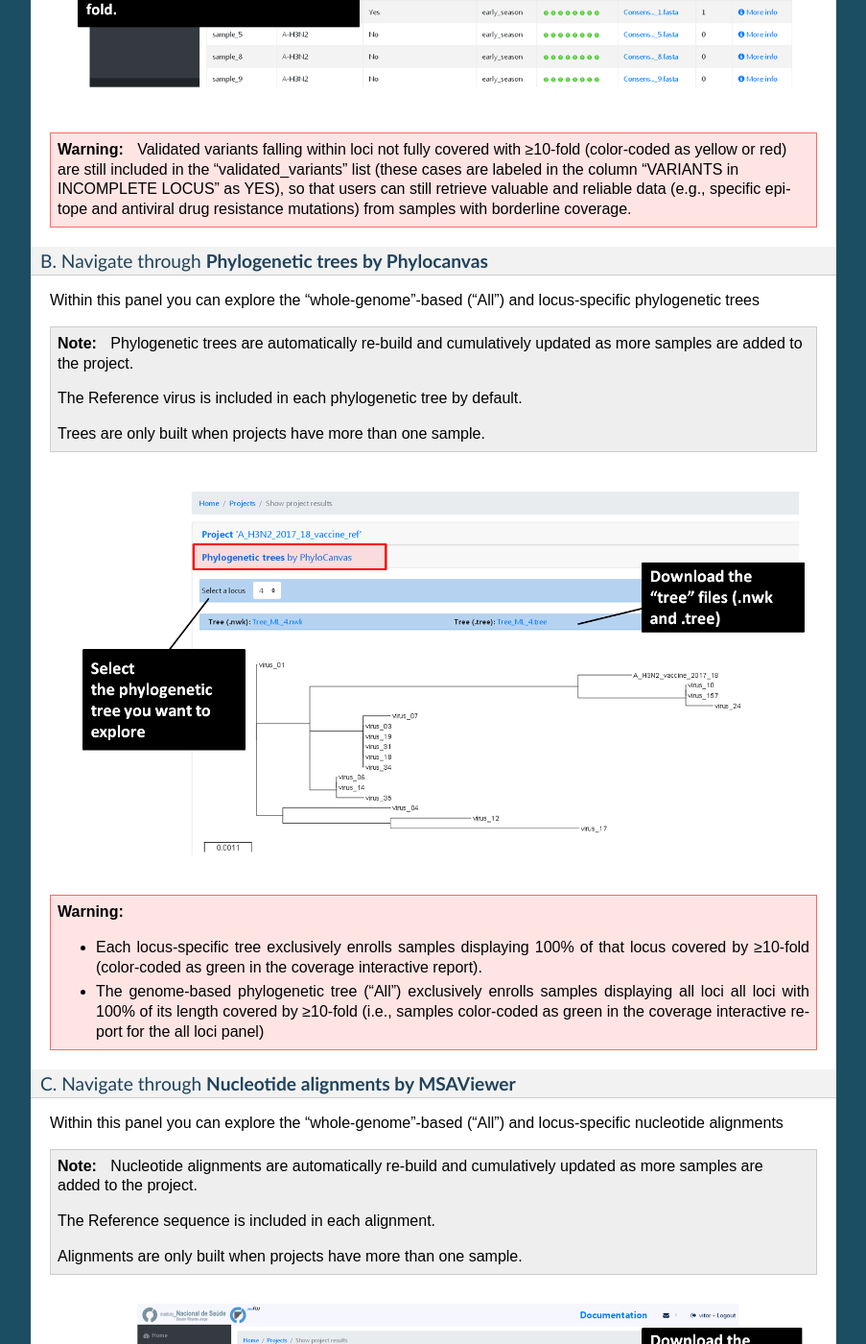
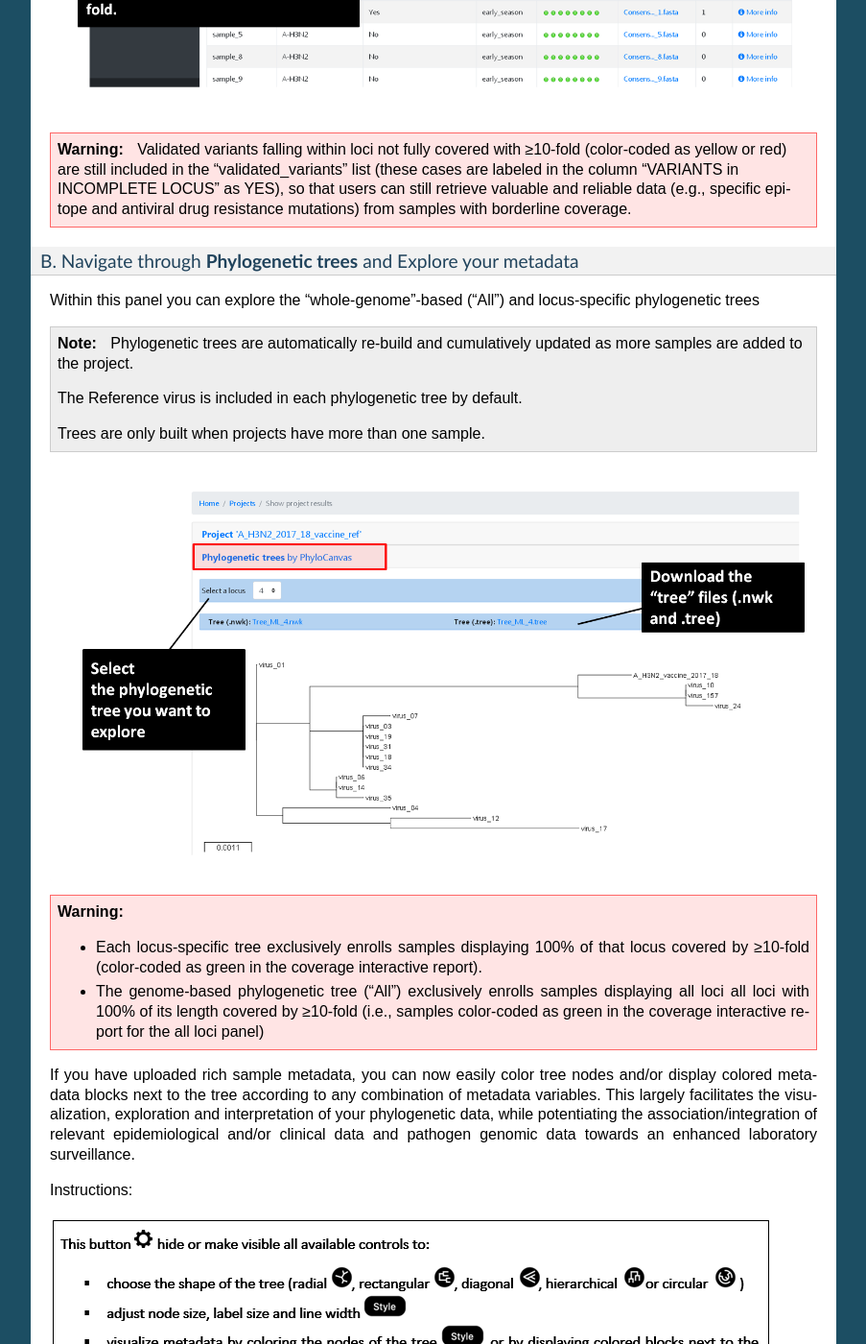
Before and after one commit to INSaFLU/insaflu_docs, a Sphinx documentation site: the page built from docs/output_visualization.rst, in a window 1280 px wide and 1400 px high, scrolled down 8911 px. Shown: the whole window at 96% size, without its empty margins (198-1101 px from the left). Built offline with Sphinx 7.4.7, drawn with Linux system fonts in a browser that asks for light colours; formulas are drawn with MathJax 3.

Commit message:
[Add] Update Sample metadata and Metadata visualization module

```diff
--- a/docs/data_analysis.rst
+++ b/docs/data_analysis.rst
@@ -166,6 +166,8 @@
 
 This module uses filtered nucleotide consensus sequences and performs refined nucleotide/protein sequence alignments and phylogenetic inferences. These outputs are automatically re-build and updated as more samples are added to user-restricted INSaFLU projects, making continuous data integration completely flexible and scalable.
 
+Users can also easily color the phylogenetic tree nodes and/or display colored metadata blocks next to the tree according to any combination of metadata variables, which facilitates the integration of relevant epidemiological and/or clinical data towards an enhanced genome-based pathogen surveillance.
+
 *Software version/settings*
 
 .. note::
@@ -209,7 +211,7 @@
 
 	**Phylocanvas** (http://phylocanvas.org/) (version 2.8.1; date 15.01.2018)
 
-		input files: phylogenetic tree for each locus-specific nucleotide alignment and for the alignments of the 'whole-genome' sequences (upon concatenation of all individual locus)
+		input files: phylogenetic tree obtained from each locus-specific nucleotide alignment and from the alignment of the 'whole-genome' sequences (upon concatenation of all individual locus)
 
 Intra-host minor variant detection (and uncovering of putative mixed infections)
 --------------------------------------------------------------------------------
--- a/docs/output_visualization.rst
+++ b/docs/output_visualization.rst
@@ -176,8 +176,8 @@
    Validated variants falling within loci not fully covered with ≥10-fold (color-coded as yellow or red) are still included in the "validated_variants" list (these cases are labeled in the column "VARIANTS in INCOMPLETE LOCUS" as YES), so that users can still retrieve valuable and reliable data (e.g., specific epitope and antiviral drug resistance mutations) from samples with borderline coverage.
 
 
-B. Navigate through **Phylogenetic trees by Phylocanvas**
-.........................................................
+B. Navigate through **Phylogenetic trees** and Explore your metadata
+....................................................................
 
 Within this panel you can explore the "whole-genome"-based ("All") and locus-specific phylogenetic trees
 
@@ -196,6 +196,21 @@
    - Each locus-specific tree exclusively enrolls samples displaying 100% of that locus covered by ≥10-fold (color-coded as green in the coverage interactive report).
 
    - The genome-based phylogenetic tree ("All") exclusively enrolls samples displaying all loci all loci with 100% of its length covered by ≥10-fold (i.e., samples color-coded as green in the coverage interactive report for the all loci panel)
+
+
+
+If you have uploaded rich sample metadata, you can now easily color tree nodes and/or display colored metadata blocks next to the tree according to any combination of metadata variables. This largely facilitates the visualization, exploration and interpretation of your phylogenetic data, while potentiating the association/integration of relevant epidemiological and/or clinical data and pathogen genomic data towards an enhanced laboratory surveillance.
+
+Instructions:
+
+.. image:: _static/insaphylogeo_instructions_1.png
+
+
+Examples:
+
+.. image:: _static/insaphylogeo_1.png
+
+.. image:: _static/insaphylogeo_2.png
 
 
 C. Navigate through **Nucleotide alignments by MSAViewer**
```
Also changed, not shown: docs/change_log.rst (+14 -0 lines), docs/uploading_data.rst (+20 -2 lines), docs/_static/insaphylogeo_1.png (added), docs/_static/insaphylogeo_2.png (added), docs/_static/insaphylogeo_instructions_1.png (added).
